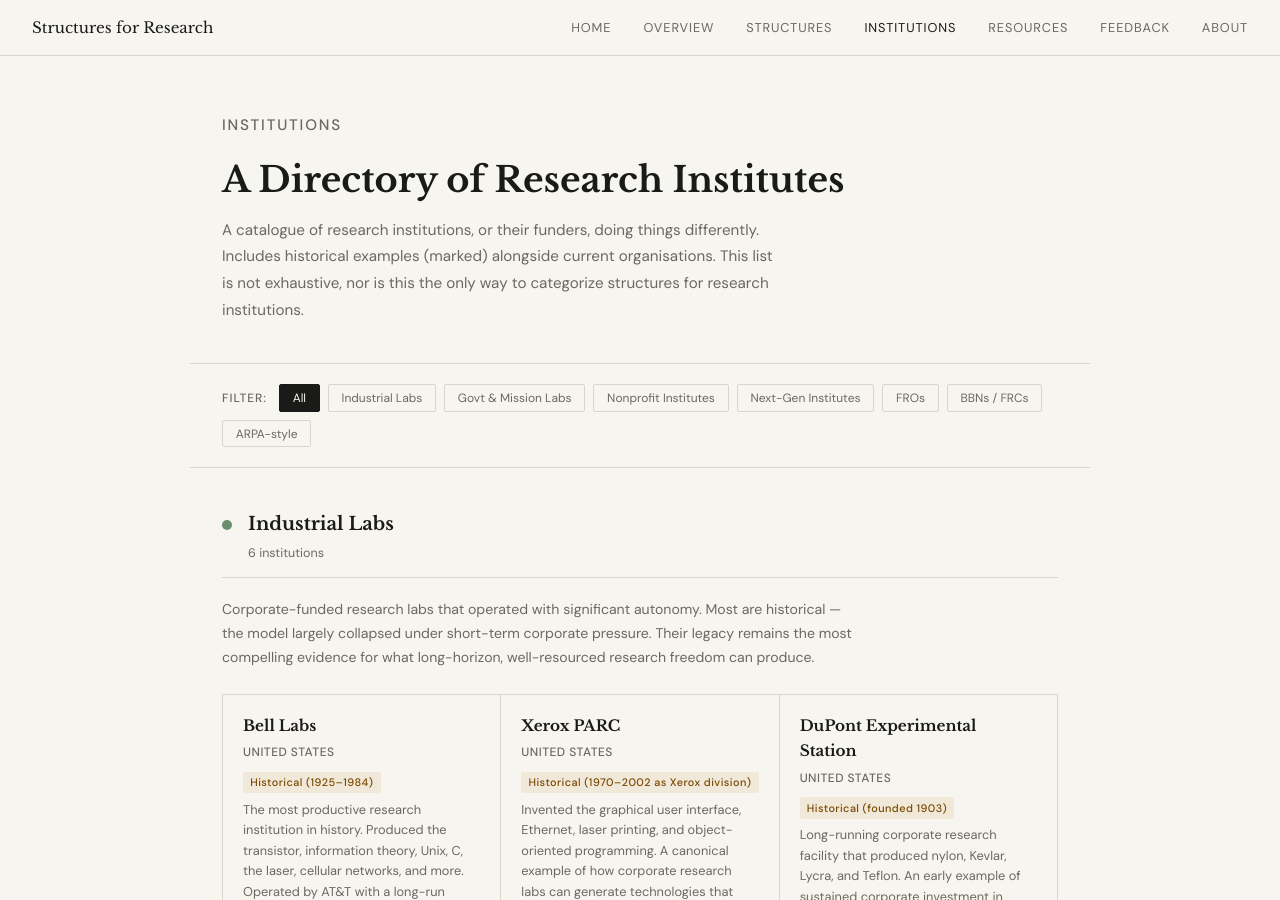
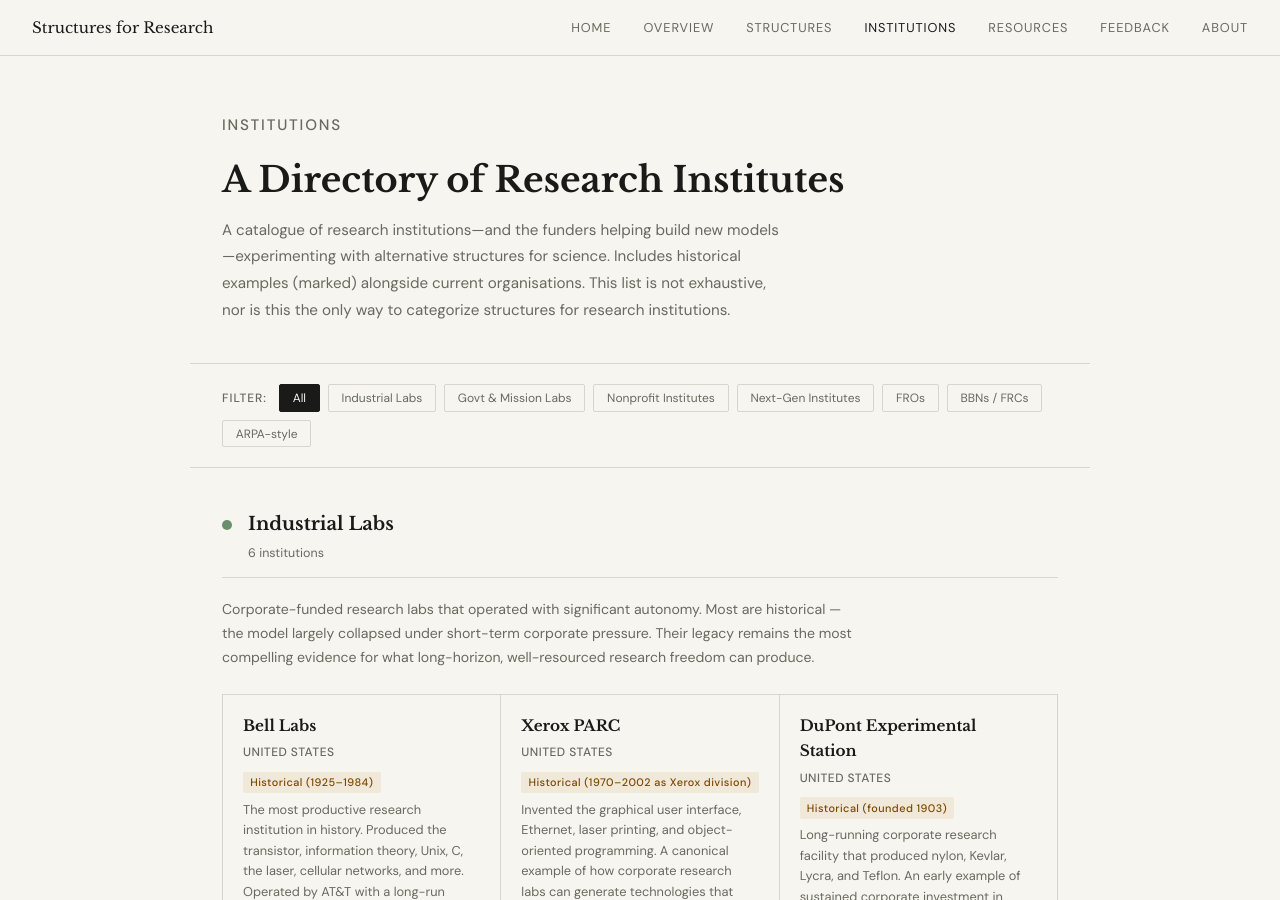
Before and after one commit to biancale4/structuresforresearch.com, a Jekyll site: the page built from institutions.html, in a window 1280 px wide and 900 px high. Built offline with Jekyll 4.4.1, drawn with Linux system fonts in a browser that asks for light colours.

Commit message:
Update institutions.html

```diff
--- a/institutions.html
+++ b/institutions.html
@@ -38,7 +38,7 @@
 <div class="page-header">
   <p class="eyebrow">Institutions</p>
   <h1>A Directory of Research Institutes</h1>
-  <p>A catalogue of research institutions, or their funders, doing things differently. Includes historical examples (marked) alongside current organisations. This list is not exhaustive, nor is this the only way to categorize structures for research institutions.</p>
+  <p>A catalogue of research institutions—and the funders helping build new models—experimenting with alternative structures for science. Includes historical examples (marked) alongside current organisations. This list is not exhaustive, nor is this the only way to categorize structures for research institutions.</p>
 </div>
 
 <div class="filter-row">
```
